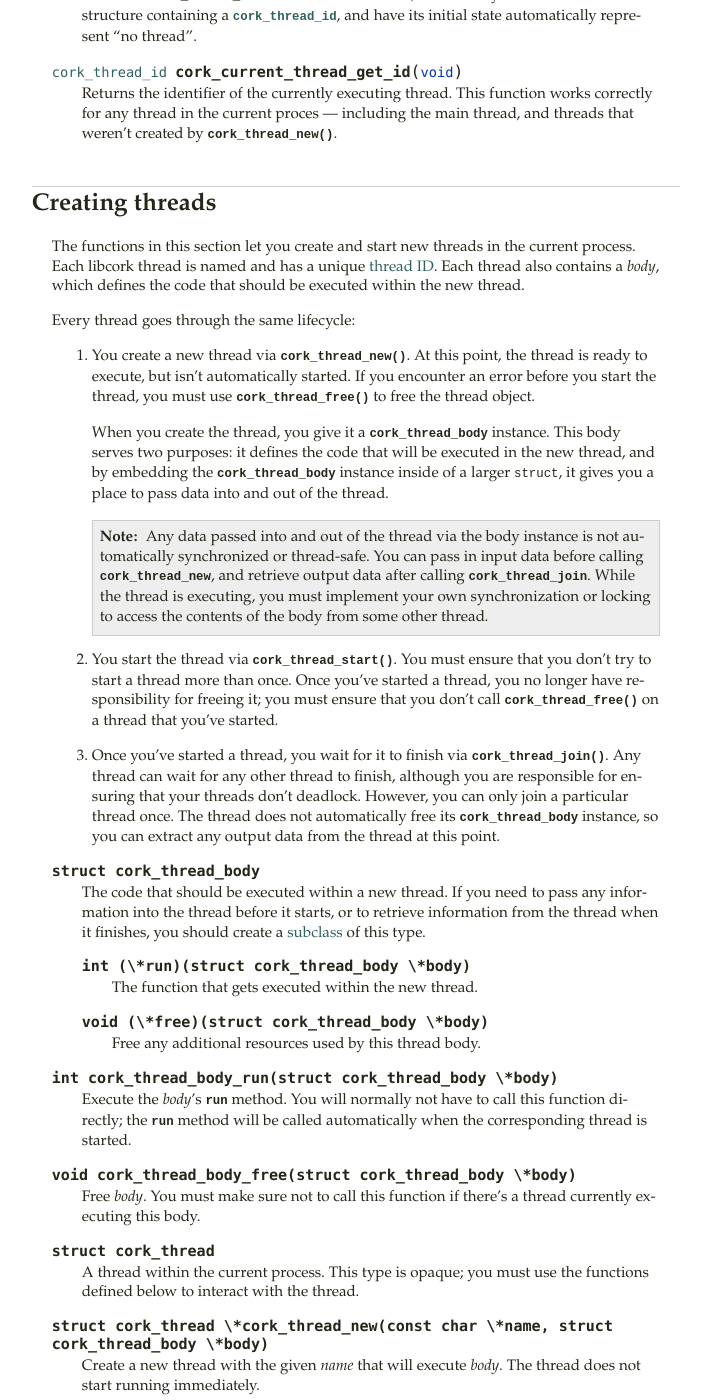
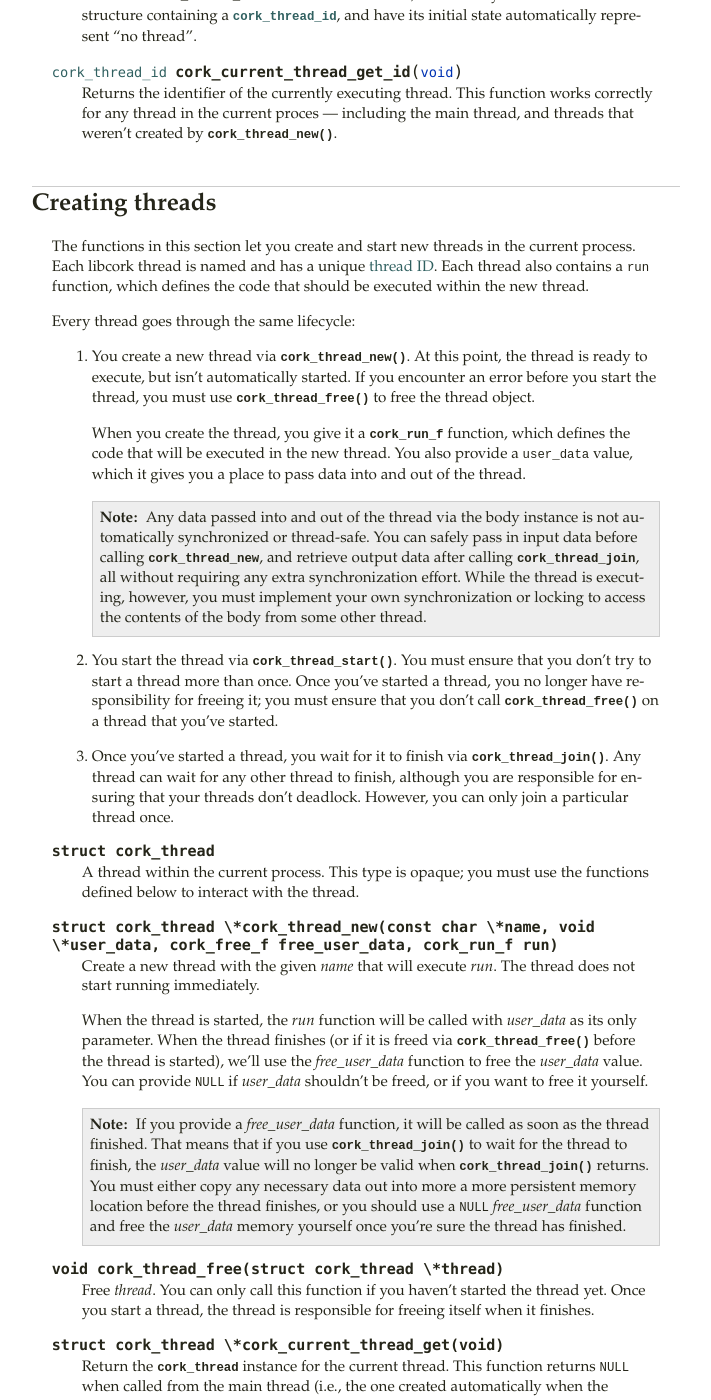
Before and after one commit to dcreager/libcork, a Sphinx documentation site: the page built from docs/threads.rst, in a window 1280 px wide and 1400 px high, scrolled down 509 px. Shown: the whole window, without its empty margins (297-1008 px from the left). Built offline with Sphinx 7.4.7, drawn with Linux system fonts in a browser that asks for light colours; pages that are not in the unit, such as notebooks, are missing from menus; the version number could not be read and is left out; some of the changed text lies outside the part shown.

Commit message:
Remove cork_thread_body
Part of a larger effort to move away from embedded structs for these
kinds of OO-like types.  (We want to be able to make the types
completely opaque, so that we can add to them at will without breaking
ABI compatibility.)

```diff
--- a/docs/threads.rst
+++ b/docs/threads.rst
@@ -50,8 +50,8 @@ Creating threads
 
 The functions in this section let you create and start new threads in the
 current process.  Each libcork thread is named and has a unique :ref:`thread ID
-<thread-ids>`.  Each thread also contains a *body*, which defines the code that
-should be executed within the new thread.
+<thread-ids>`.  Each thread also contains a ``run`` function, which defines the
+code that should be executed within the new thread.
 
 Every thread goes through the same lifecycle:
 
@@ -60,20 +60,20 @@ Every thread goes through the same lifecycle:
    encounter an error before you start the thread, you must use
    :c:func:`cork_thread_free` to free the thread object.
 
-   When you create the thread, you give it a :c:type:`cork_thread_body`
-   instance.  This body serves two purposes: it defines the code that will be
-   executed in the new thread, and by embedding the :c:type:`cork_thread_body`
-   instance inside of a larger ``struct``, it gives you a place to pass data
-   into and out of the thread.
+   When you create the thread, you give it a :c:type:`cork_run_f` function,
+   which defines the code that will be executed in the new thread.  You also
+   provide a ``user_data`` value, which it gives you a place to pass data into
+   and out of the thread.
 
    .. note::
 
       Any data passed into and out of the thread via the body instance is not
-      automatically synchronized or thread-safe.  You can pass in input data
-      before calling :c:type:`cork_thread_new`, and retrieve output data after
-      calling :c:type:`cork_thread_join`.  While the thread is executing, you
-      must implement your own synchronization or locking to access the contents
-      of the body from some other thread.
+      automatically synchronized or thread-safe.  You can safely pass in input
+      data before calling :c:type:`cork_thread_new`, and retrieve output data
+      after calling :c:type:`cork_thread_join`, all without requiring any extra
+      synchronization effort.  While the thread is executing, however, you must
+      implement your own synchronization or locking to access the contents of
+      the body from some other thread.
 
 2) You start the thread via :c:func:`cork_thread_start`.  You must ensure that
    you don't try to start a thread more than once.  Once you've started a
@@ -84,37 +84,9 @@ Every thread goes through the same lifecycle:
 3) Once you've started a thread, you wait for it to finish via
    :c:func:`cork_thread_join`.  Any thread can wait for any other thread to
    finish, although you are responsible for ensuring that your threads don't
-   deadlock.  However, you can only join a particular thread once.  The thread
-   does not automatically free its :c:type:`cork_thread_body` instance, so you
-   can extract any output data from the thread at this point.
+   deadlock.  However, you can only join a particular thread once.
 
 
-.. type:: struct cork_thread_body
-
-   The code that should be executed within a new thread.  If you need to pass
-   any information into the thread before it starts, or to retrieve information
-   from the thread when it finishes, you should create a :ref:`subclass
-   <embedded-struct>` of this type.
-
-   .. member:: int (\*run)(struct cork_thread_body \*body)
-
-      The function that gets executed within the new thread.
-
-   .. member:: void (\*free)(struct cork_thread_body \*body)
-
-      Free any additional resources used by this thread body.
-
-.. function:: int cork_thread_body_run(struct cork_thread_body \*body)
-
-   Execute the *body*'s :c:member:`~cork_thread_body.run` method.  You will
-   normally not have to call this function directly; the
-   :c:member:`~cork_thread_body.run` method will be called automatically when
-   the corresponding thread is started.
-
-.. function:: void cork_thread_body_free(struct cork_thread_body \*body)
-
-   Free *body*.  You must make sure not to call this function if there's a
-   thread currently executing this body.
 
 
 .. type:: struct cork_thread
@@ -123,10 +95,29 @@ Every thread goes through the same lifecycle:
    functions defined below to interact with the thread.
 
 
-.. function:: struct cork_thread \*cork_thread_new(const char \*name, struct cork_thread_body \*body)
+.. function:: struct cork_thread \*cork_thread_new(const char \*name, void \*user_data, cork_free_f free_user_data, cork_run_f run)
 
-   Create a new thread with the given *name* that will execute *body*.  The
+   Create a new thread with the given *name* that will execute *run*.  The
    thread does not start running immediately.
+
+   When the thread is started, the *run* function will be called with
+   *user_data* as its only parameter.  When the thread finishes (or if it is
+   freed via :c:func:`cork_thread_free` before the thread is started), we'll use
+   the *free_user_data* function to free the *user_data* value.  You can provide
+   ``NULL`` if *user_data* shouldn't be freed, or if you want to free it
+   yourself.
+
+   .. note::
+
+      If you provide a *free_user_data* function, it will be called as soon as
+      the thread finished.  That means that if you use
+      :c:func:`cork_thread_join` to wait for the thread to finish, the
+      *user_data* value will no longer be valid when :c:func:`cork_thread_join`
+      returns.  You must either copy any necessary data out into more a more
+      persistent memory location before the thread finishes, or you should use a
+      ``NULL`` *free_user_data* function and free the *user_data* memory
+      yourself once you're sure the thread has finished.
+
 
 .. function:: void cork_thread_free(struct cork_thread \*thread)
 
@@ -154,10 +145,10 @@ Every thread goes through the same lifecycle:
 
 .. function:: int cork_thread_join(struct cork_thread \*thread)
 
-   Wait for *thread* to finish executing.  If the thread's body's
-   :c:member:`~cork_thread_body.run` method returns an :ref:`error condition
-   <errors>`, we will catch that error and return it ourselves.  The thread is
-   automatically freed once it finishes executing.
+   Wait for *thread* to finish executing.  If the thread's body's ``run``
+   function an :ref:`error condition <errors>`, we will catch that error and
+   return it ourselves.  The thread is automatically freed once it finishes
+   executing.
 
    You cannot join a thread that has not been started, and once you've started a
    thread, you **must** join it exactly once.  (If you don't join it, there's no
```
Also changed, not shown: docs/subprocess.rst (+5 -6 lines), 6 other files.
